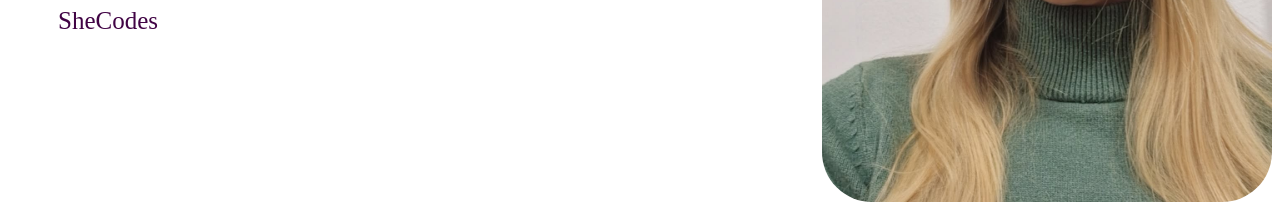
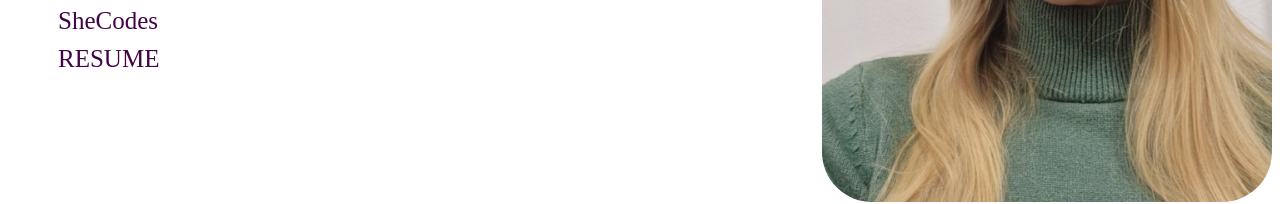
Before and after one commit to aigib/my-portfolio, a plain HTML site: page index.html in a window 1280 px wide. Shown: the part 627-831 px from the top of the page. Drawn offline with Linux system fonts and the light colour scheme.

Commit message:
Added resume link

```diff
--- a/index.html
+++ b/index.html
@@ -34,6 +34,8 @@
               target="_blank"
               >SheCodes</a
             >
+            <br />
+            <a href="https://www.dropbox.com/scl/fi/a9dz6nmzzyhz8ahui28qr/Professional-Minimalist-CV-Resume-1.pdf?rlkey=79vjzluxit5brtp3wyff6z267&st=0vgcn947&dl=0" target="_blank">RESUME</a>
           </p>
         </div>
         <img src="src/images/aigi.jpg" class="img-responsive" />
```
